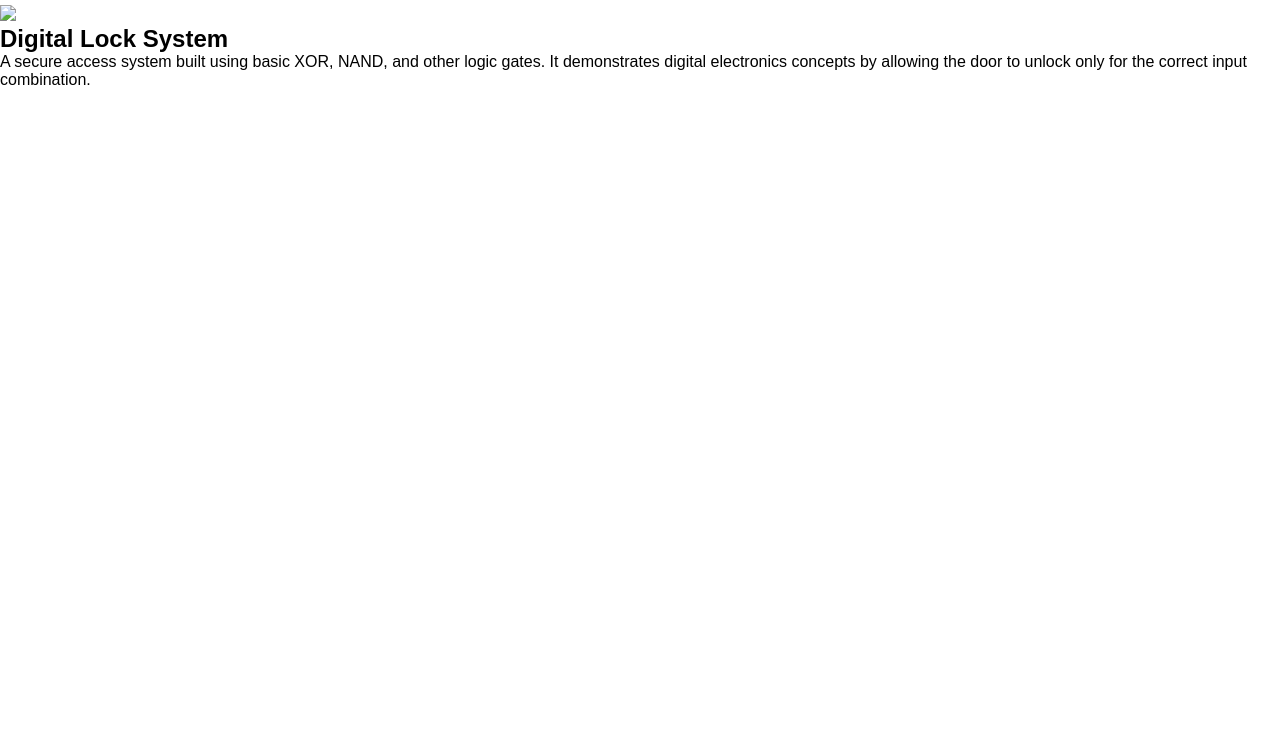
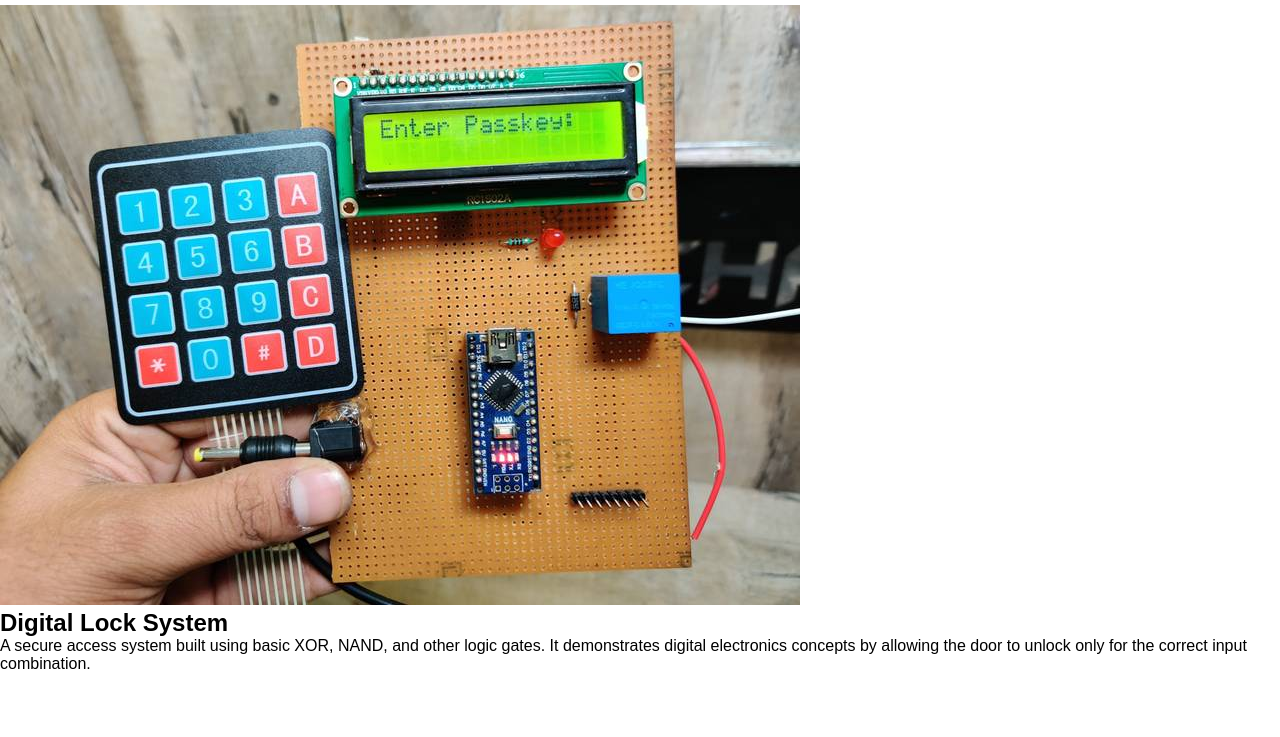
Before and after one commit to AfsidhaMJ/portfolio-afsidha-mj, a plain HTML site: page project3.html in a window 1280 px wide. Shown: the part 63-800 px from the top of the page. Drawn offline with Linux system fonts and the light colour scheme.

Commit message:
Fix image source path in project3.html

```diff
--- a/project3.html
+++ b/project3.html
@@ -22,7 +22,7 @@
   </header>
 
   <section class="project-details">
-    <img src="assets/project3.jpg" />
+    <img src="project3.jpg" />
     <h1>Digital Lock System</h1>
     <p>
       A secure access system built using basic XOR, NAND, and other logic gates. It demonstrates digital electronics concepts by allowing the door to unlock only for the correct input combination.
```
